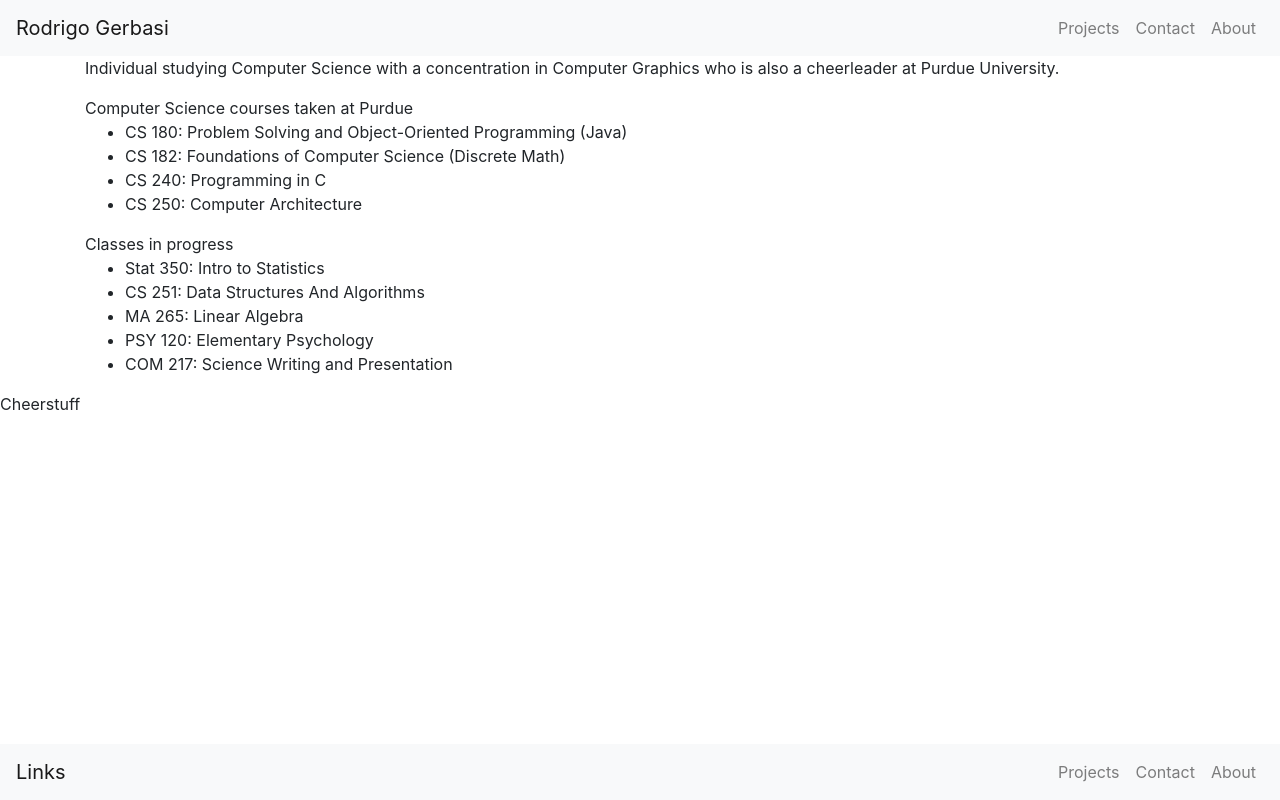
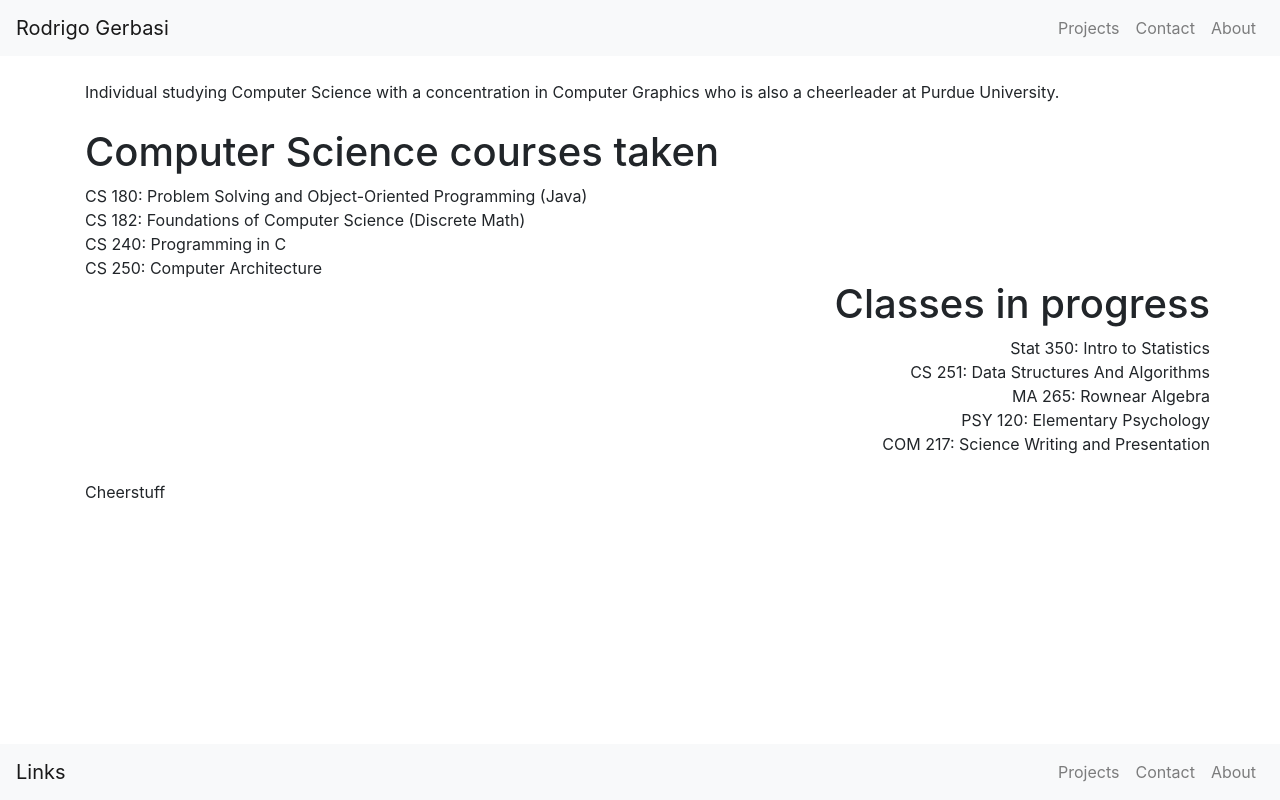
Before and after one commit to rgerbasi/homepage, a React (Create React App) app: page / in a window 1280 px wide. Built offline with nearby package versions, Linux system fonts and the light colour scheme.

Commit message:
Added containers to the home page

```diff
--- a/src/Home.js
+++ b/src/Home.js
@@ -12,59 +12,71 @@
 
         return(
             <div className="home" >
+                <br/>
+                <Container>
+                <Row>
+                    <Col>Individual studying Computer Science with a concentration in Computer Graphics who is also a cheerleader at Purdue University.</Col>
+                </Row>
+                </Container>
+                <br/>
 
                 <Container>
-                <p>
-                    Individual studying Computer Science with a concentration in Computer Graphics who is also a cheerleader at Purdue University.
-                </p>
-                </Container>
+                    <Row>
+                        <Col><h1>
+                            Computer Science courses taken
+                        </h1></Col>
 
-                <Container>
+                    </Row>
+                    <div className="classes-taken">
 
-                    <div className="classes-taken">Computer Science courses taken at Purdue
-                    <ul>
-                        <li>
-                            CS 180: Problem Solving and Object-Oriented Programming (Java)
-                        </li>
-                        <li>
-                            CS 182: Foundations of Computer Science (Discrete Math)
-                        </li>
-                        <li>
-                            CS 240: Programming in C
-                        </li>
-                        <li>
-                            CS 250: Computer Architecture
-                        </li>
-                        </ul>
+                        <Row>
+                            <Col>CS 180: Problem Solving and Object-Oriented Programming (Java)</Col>
+                        </Row>
+                        <Row>
+                            <Col>CS 182: Foundations of Computer Science (Discrete Math)</Col>
+                        </Row>
+                        <Row>
+                            <Col>CS 240: Programming in C</Col>
+                        </Row>
+                        <Row>
+                            <Col>CS 250: Computer Architecture</Col>
+                        </Row>
+
                     </div>
                 </Container>
 
                 <Container>
-                    <div className="classes-inprogress">Classes in progress
-                    <ul>
-                        <li>
-                            Stat 350: Intro to Statistics
-                        </li>
-                        <li>
-                            CS 251: Data Structures And Algorithms
-                        </li>
-                        <li>
-                            MA 265: Linear Algebra
-                        </li>
-                        <li>
-                            PSY 120: Elementary Psychology
-                        </li>
-                        <li>
-                            COM 217: Science Writing and Presentation
-                        </li>
-                    </ul>
+                    <Row>
+                        <Col></Col><h1>
+                            Classes in progress
+                        </h1>
+                    </Row>
+                    <div className="classes-inprogress">
+                        <Row>
+                            <Col></Col>Stat 350: Intro to Statistics
+                        </Row>
+                        <Row>
+                            <Col></Col>CS 251: Data Structures And Algorithms
+                        </Row>
+                        <Row>
+                            <Col></Col>MA 265: Rownear Algebra
+                        </Row>
+                        <Row>
+                            <Col></Col> PSY 120: Elementary Psychology
+                        </Row>
+                        <Row>
+                            <Col></Col>COM 217: Science Writing and Presentation
+                        </Row>
+
                     </div>
                 </Container>
-
+                <br/>
+                <Container>
 
                 <div className="cheer">
-                    Cheerstuff
+                Cheerstuff
                 </div>
+                </Container>
 
 
             </div>
```
